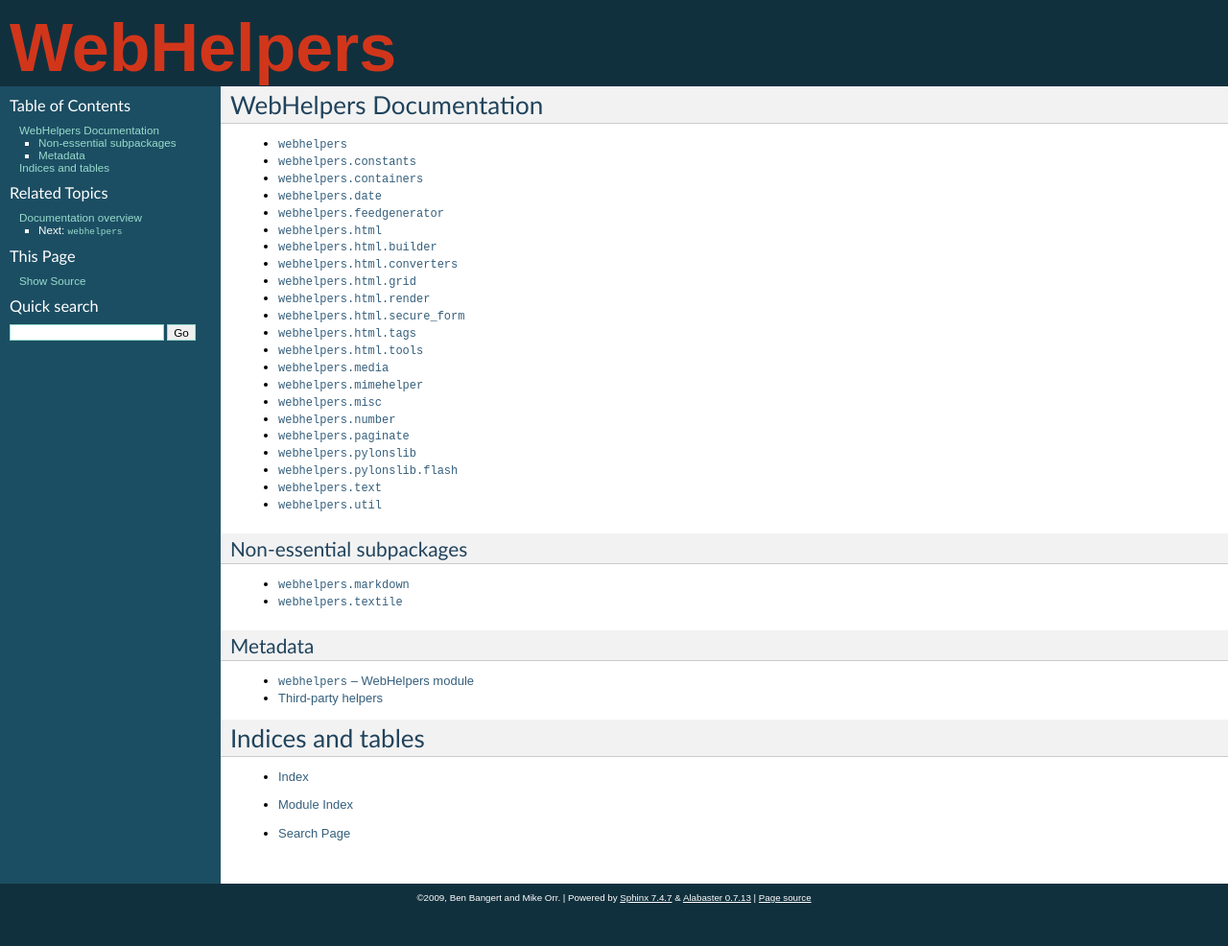
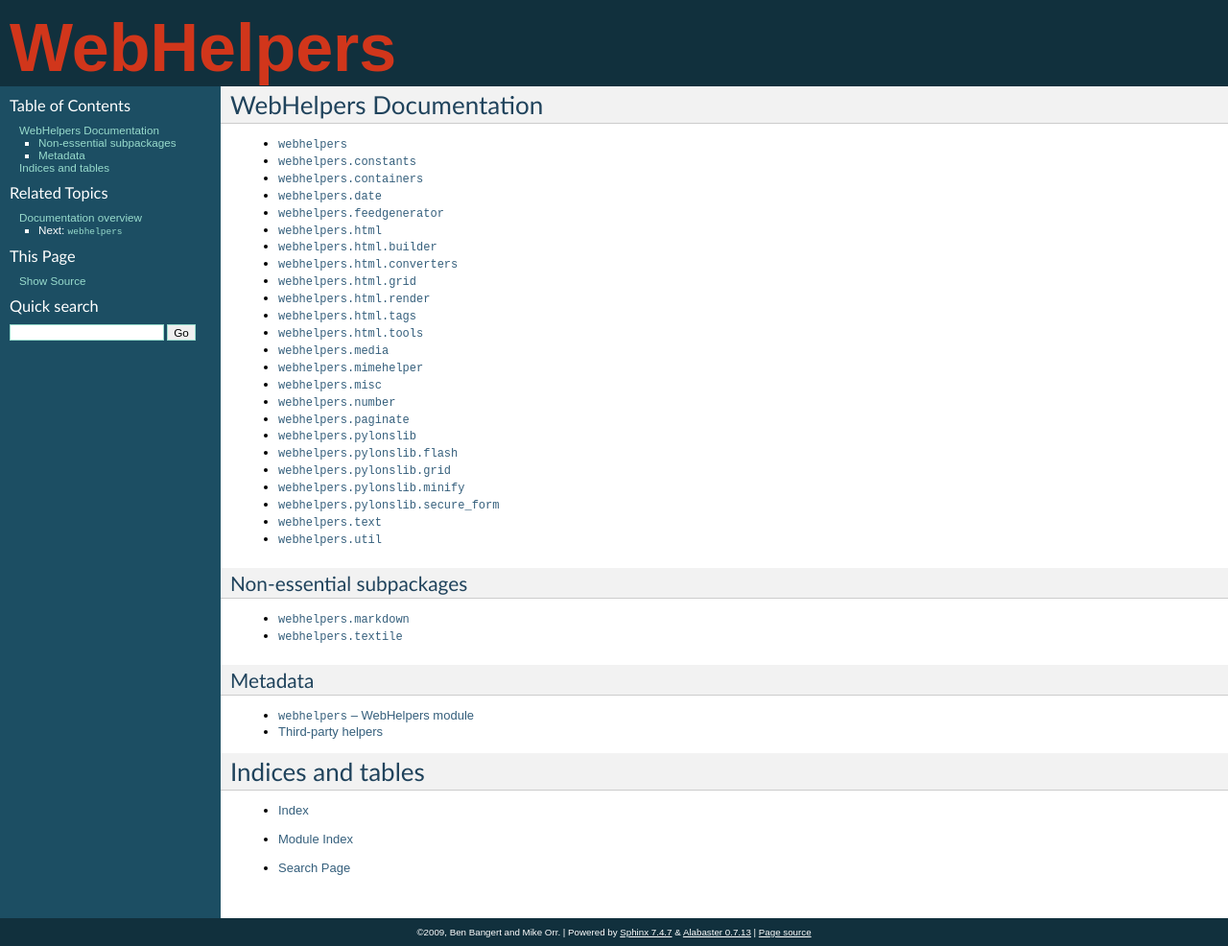
Before and after one commit to mohd-akram/webhelpers, a Sphinx documentation site: the page built from docs/contents.rst, in a window 1280 px wide. Shown: the whole page at 96% size. Built offline with Sphinx 7.4.7, drawn with Linux system fonts in a browser that asks for light colours; before the commit the page ends 950 px from its top, so only the background shows below that.

Commit message:
Split up pylonslib doc files.

```diff
--- a/docs/contents.rst
+++ b/docs/contents.rst
@@ -14,7 +14,6 @@
    modules/html/converters
    modules/html/grid
    modules/html/render
-   modules/html/secure_form
    modules/html/tags
    modules/html/tools
    modules/media
@@ -22,7 +21,11 @@
    modules/misc
    modules/number
    modules/paginate
-   modules/pylonslib
+   modules/pylonslib/__init__
+   modules/pylonslib/flash
+   modules/pylonslib/grid
+   modules/pylonslib/minify
+   modules/pylonslib/secure_form
    modules/text
    modules/util
 
--- /dev/null
+++ b/docs/modules/pylonslib/__init__.rst
@@ -0,0 +1,6 @@
+:mod:`webhelpers.pylonslib`
+================================================
+
+.. automodule:: webhelpers.pylonslib
+
+.. currentmodule:: webhelpers.pylonslib
```
Also changed, not shown: docs/modules/pylonslib/flash.rst (renamed from docs/modules/pylonslib.rst, +0 -7 lines), docs/modules/pylonslib/grid.rst (added, +9 -0 lines), docs/modules/pylonslib/minify.rst (added, +10 -0 lines), docs/modules/pylonslib/secure_form.rst (added, +12 -0 lines).
